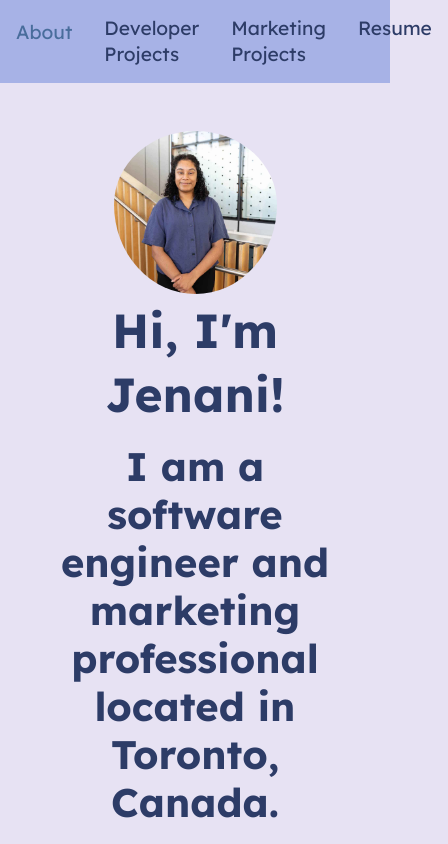
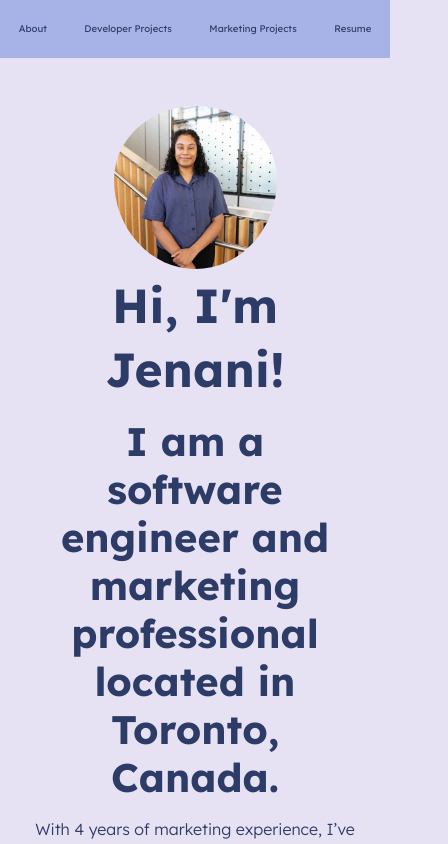
Before and after one commit to jenaniu/jenani-uthayavarnan-portfolio, a React (Vite) app: page / in a window 390 px wide. Shown: the top 844 px of the page, 448 px wide, since content can reach past the window. Built offline with nearby package versions, Linux system fonts and the light colour scheme.

Commit message:
change font size and video in mobile

```diff
--- a/src/components/MarketingProjects/MarketingProjects.scss
+++ b/src/components/MarketingProjects/MarketingProjects.scss
@@ -37,7 +37,8 @@
     }
 
     &__video {
-        width: 50%;
+        width: 90%;
+        height: 15rem;
         border-radius: 1rem;
 
         @include tablet {
--- a/src/components/NavBar/NavBar.scss
+++ b/src/components/NavBar/NavBar.scss
@@ -13,6 +13,7 @@
         padding: $mobile-padding;
         transition: 0.25s;
 
+
         @include tablet {
             padding: $desktop-tablet-padding
         }
@@ -26,4 +27,16 @@
             transform: translateY(.25rem);
         }
     }
+
+    &__text {
+        font-size: 0.6rem;
+
+        @include tablet {
+            font-size: 1rem;
+        }
+
+        @include desktop {
+            font-size: 1rem;
+        }
+    }
 }
```
